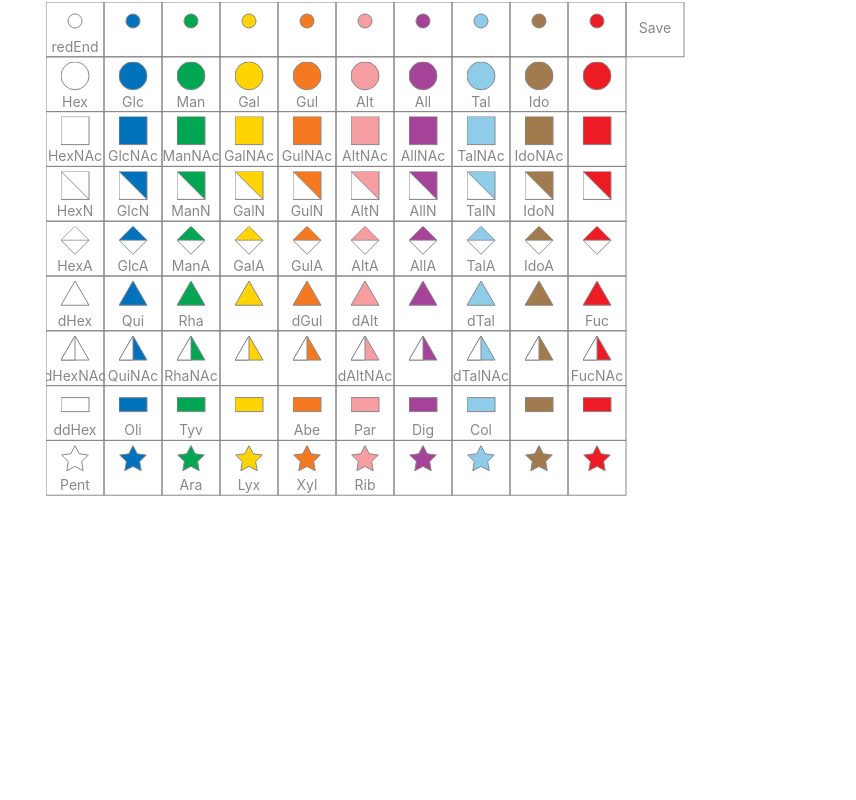
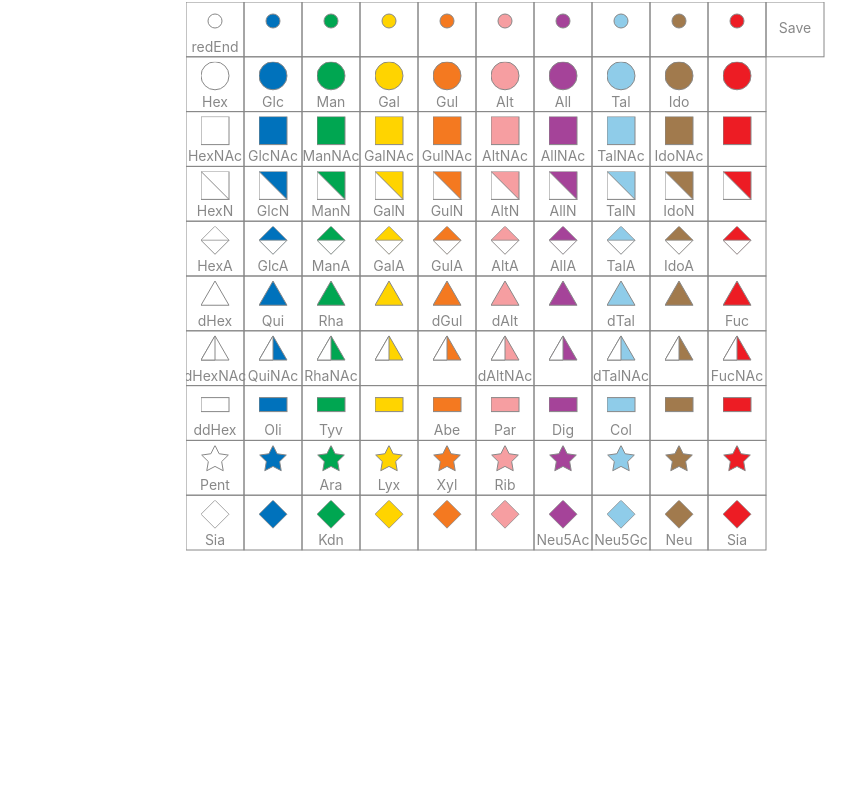
Before and after one commit to RolandJosuran/GLYCOdraw, a plain HTML site: page index.html in a window 1280 px wide. Shown: the part 146-946 px from the top of the page, without its empty margins (54-910 px from the left). Drawn offline with nearby package versions, Linux system fonts and the light colour scheme.

Commit message:
Toolbar height fixed.

```diff
--- a/index.html
+++ b/index.html
@@ -6,7 +6,7 @@
     <meta name="viewport" content="width=device-width, initial-scale=1.0" />
     <title>GLYCOdraw - GLYCOdraw</title>
 
-        <link rel="stylesheet" href="/GLYCOdraw/css/site.css" />
+        <link rel="stylesheet" href="css/site.css" />
         <link rel="stylesheet" href="https://cdn.jsdelivr.net/npm/bootstrap@4.5.3/dist/css/bootstrap.min.css" integrity="sha384-TX8t27EcRE3e/ihU7zmQxVncDAy5uIKz4rEkgIXeMed4M0jlfIDPvg6uqKI2xXr2" crossorigin="anonymous">
 
 </head>
--- a/js/GLYCO.draw.js
+++ b/js/GLYCO.draw.js
@@ -27,7 +27,7 @@ GLYCO.draw = function (id, height, width, theme = "white") {
     // Set dimensions
     this.margin = 15;
     this.aspectRatio = 1.618;
-    this.toolbarHeight = 510;
+    this.toolbarHeight = 650;
 
     // Height and width
     this.width = width || d3.select(id).node().clientWidth - (2 * this.margin);
@@ -36,7 +36,7 @@ GLYCO.draw = function (id, height, width, theme = "white") {
         this.height = height;
         this.aspectRatio = this.width / this.height;
     } else {
-        this.height = Math.floor(this.width / this.aspectRatio);
+        this.height = Math.floor(this.width / this.aspectRatio) + this.toolbarHeight;
     }
 
     // Components
--- a/js/GLYCO.glycan.js
+++ b/js/GLYCO.glycan.js
@@ -24,7 +24,7 @@ GLYCO.glycan = function (canvas, origin) {
     let originX = this.canvas.scales.x(this.canvas.domains.x[1]);
     let originY = this.canvas.scales.y(this.canvas.domains.y[1] / 2);
     this.data = new GLYCO.sac(GLYCO.sacEnum.redEnd.redEnd, null, originX, originY);
-    this.data.children.push(new GLYCO.sac(GLYCO.sacEnum.HexNAc.GlcNAc, this.data));
+    // this.data.children.push(new GLYCO.sac(GLYCO.sacEnum.HexNAc.GlcNAc, this.data));
     this.tree = data => {
         return d3.tree().nodeSize([1, 1])(d3.hierarchy(data));
     };
--- a/js/GLYCO.toolbar.js
+++ b/js/GLYCO.toolbar.js
@@ -21,7 +21,7 @@ GLYCO.toolbar = function (svg) {
         y: 5
     }
     this.cols = GLYCO.sym[10].length;
-    this.rows = GLYCO.sym.length - 1;
+    this.rows = GLYCO.sym.length;
     this.cellWidth = GLYCO.sacSize + 2 * this.padding.x;
     this.cellHeight = GLYCO.sacSize + GLYCO.fontSize * 1.2 + 2 * this.padding.y;
     this.height = this.rows * this.cellHeight;
--- a/js/site.js
+++ b/js/site.js
@@ -1,3 +1,3 @@
 $(function () {
-    var canvas = new GLYCO.draw("#glycanContainer", 1000, null, "white");
+    var canvas = new GLYCO.draw("#glycanContainer", null, 800, "white");
 })
```
Also changed, not shown: img/ComplexTypeGlycan.svg (added), img/MannoseTypeGlycan.svg (added), img/Toolbar.png (added), 1 other file.
